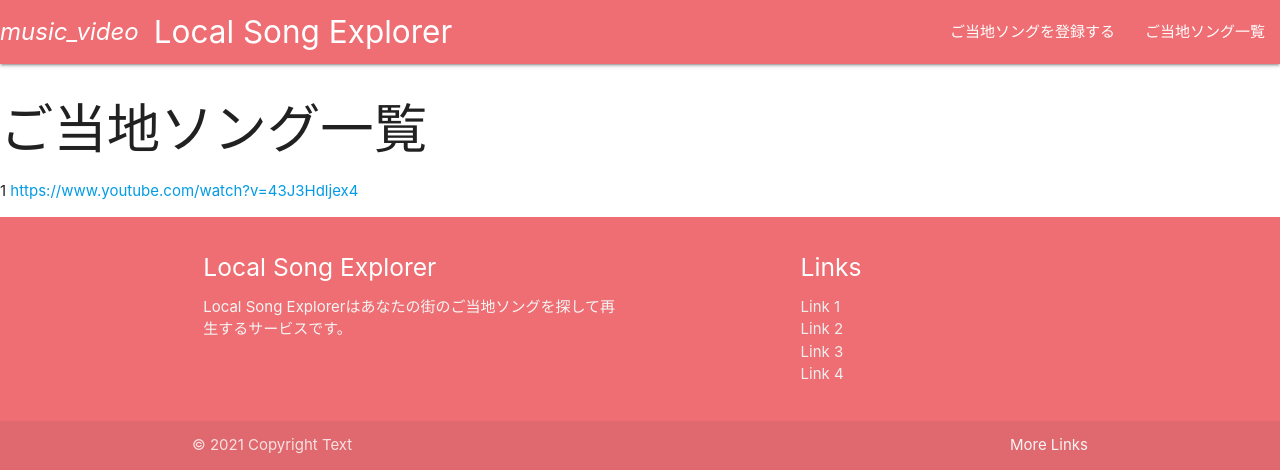
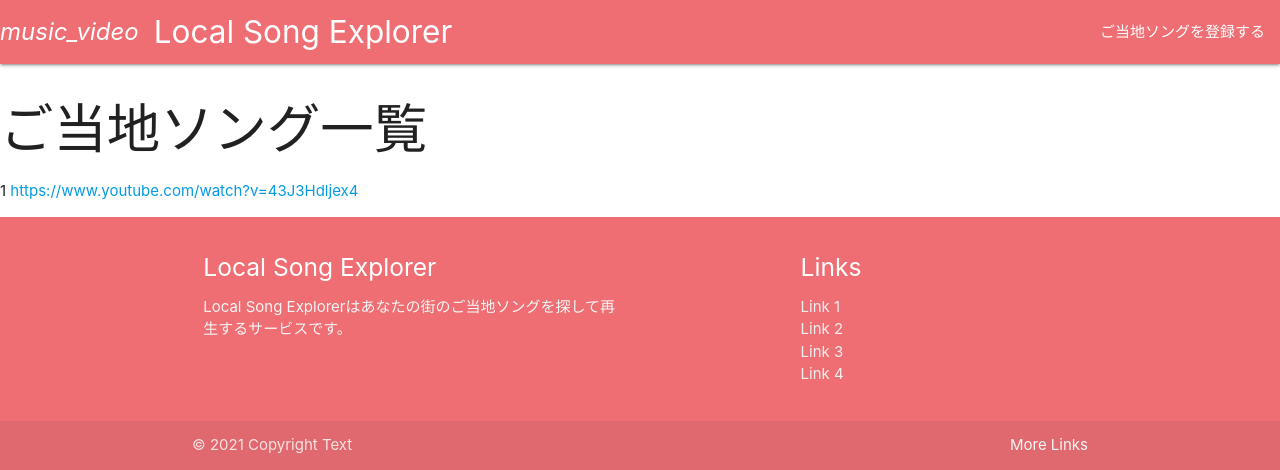
Before and after one commit to z21001ms/team_project, a Rails app: page /songs in a window 1280 px wide. Shown: the top 470 px of the page. Run offline with Rails 7, Linux system fonts and the light colour scheme; data comes from the database, SQL or seed files in the repository; style sheets or scripts are compiled from the project's sources; some libraries are stand-ins or nearby versions.

Commit message:
ichiran delete

```diff
--- a/app/views/layouts/application.html.erb
+++ b/app/views/layouts/application.html.erb
@@ -16,7 +16,6 @@
         <a href="/" class="brand-logo"><i class="material-icons">music_video</i>Local Song Explorer</a>
         <ul id="nav-mobile" class="right hide-on-med-and-down">
           <li><%= link_to "ご当地ソングを登録する", "/register" %></li>
-          <li><%= link_to "ご当地ソング一覧", "/songs" %></li>
         </ul>
       </div>
     </nav>
```
